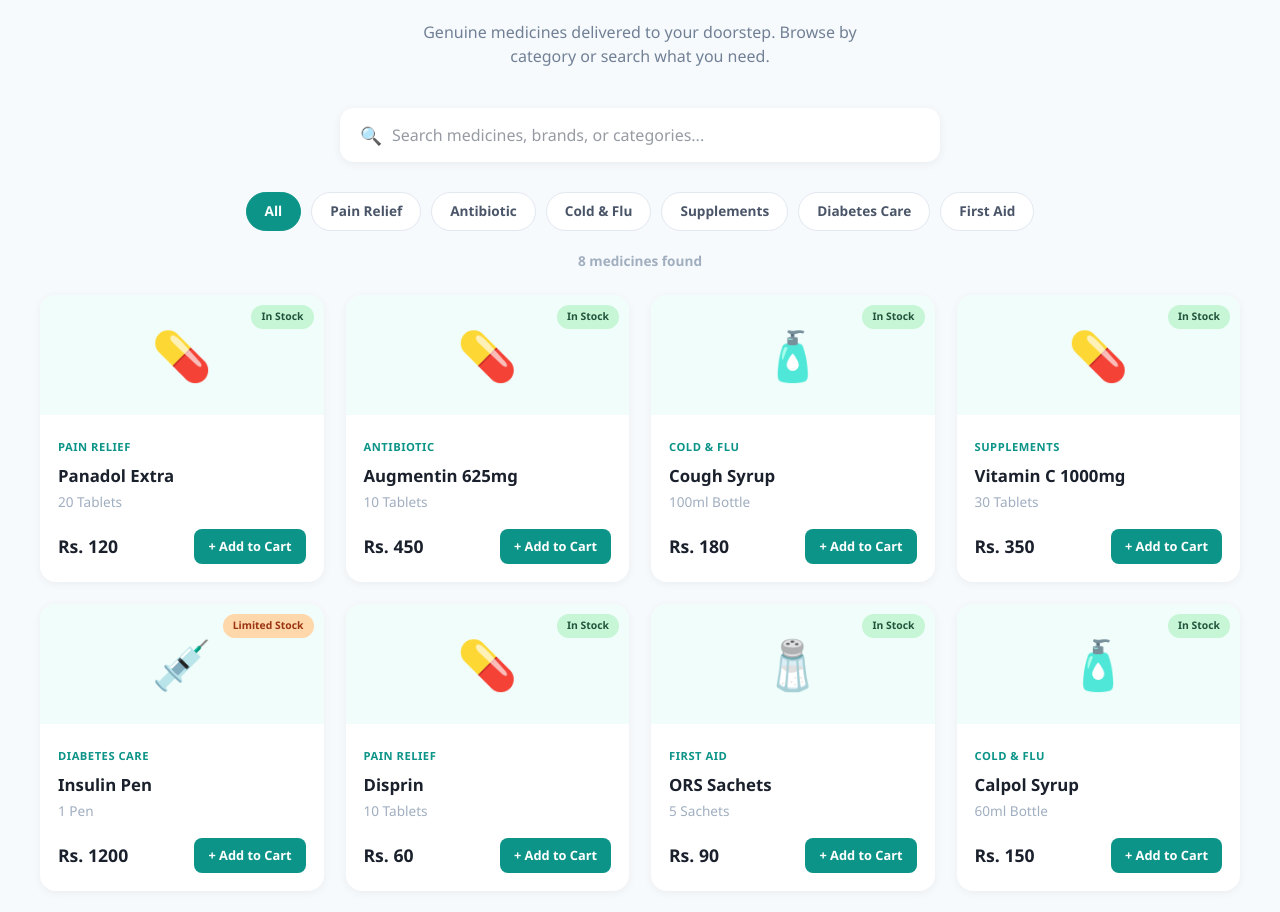
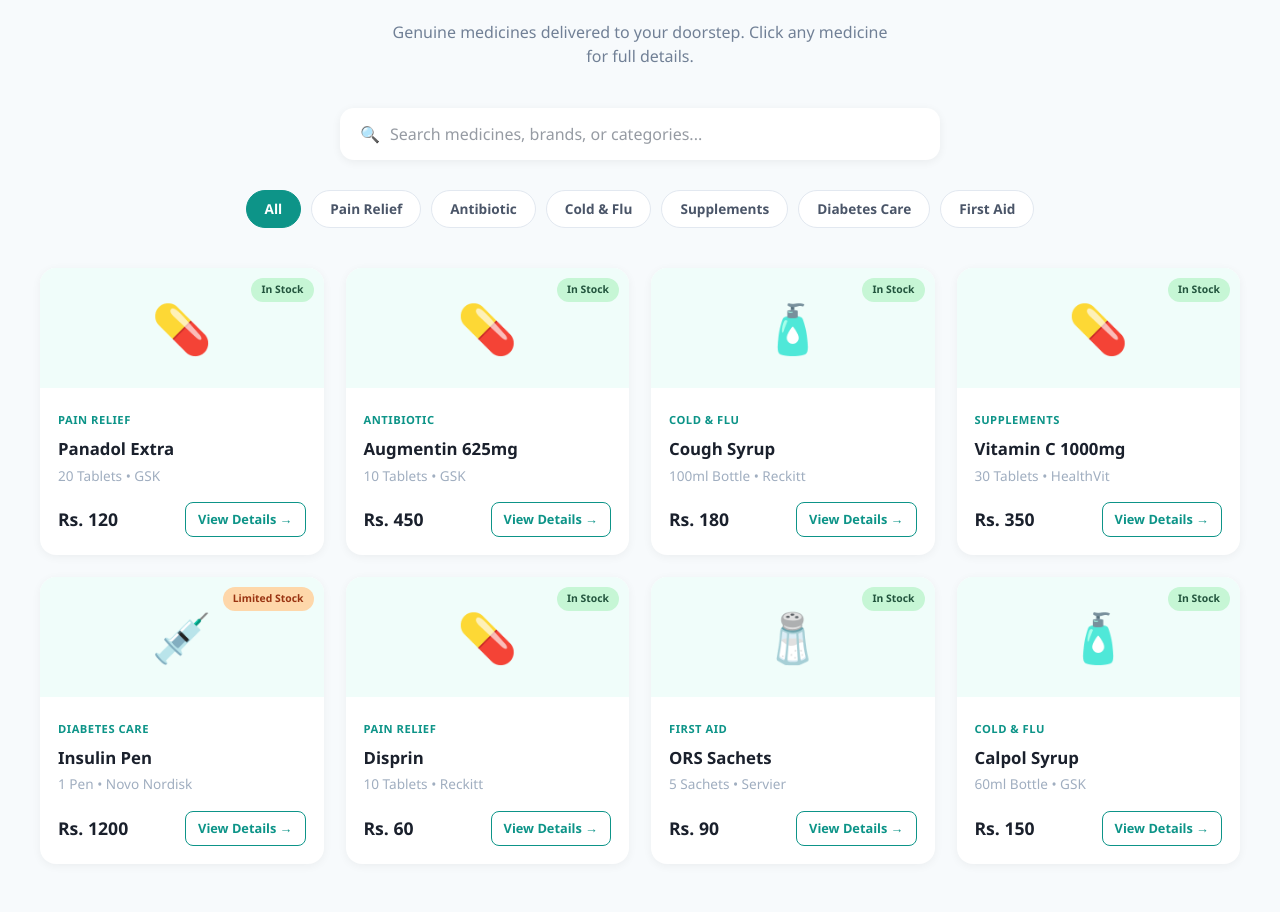
Before and after one commit to 1234704/AI-Powered-Healthcare-Website, a React (Vite) app: page / in a window 1280 px wide. Shown: the part 1030-1942 px from the top of the page. Built offline with nearby package versions, Linux system fonts and the light colour scheme.

Commit message:
Ahmed: Day 4 - Medicine details complete

```diff
--- a/src/components/MedicineStore.jsx
+++ b/src/components/MedicineStore.jsx
@@ -1,34 +1,132 @@
 import { useState } from "react";
 
 const medicines = [
-  { id: 1, name: "Panadol Extra", category: "Pain Relief", price: 120, unit: "20 Tablets", icon: "💊", stock: "In Stock" },
-  { id: 2, name: "Augmentin 625mg", category: "Antibiotic", price: 450, unit: "10 Tablets", icon: "💊", stock: "In Stock" },
-  { id: 3, name: "Cough Syrup", category: "Cold & Flu", price: 180, unit: "100ml Bottle", icon: "🧴", stock: "In Stock" },
-  { id: 4, name: "Vitamin C 1000mg", category: "Supplements", price: 350, unit: "30 Tablets", icon: "💊", stock: "In Stock" },
-  { id: 5, name: "Insulin Pen", category: "Diabetes Care", price: 1200, unit: "1 Pen", icon: "💉", stock: "Limited Stock" },
-  { id: 6, name: "Disprin", category: "Pain Relief", price: 60, unit: "10 Tablets", icon: "💊", stock: "In Stock" },
-  { id: 7, name: "ORS Sachets", category: "First Aid", price: 90, unit: "5 Sachets", icon: "🧂", stock: "In Stock" },
-  { id: 8, name: "Calpol Syrup", category: "Cold & Flu", price: 150, unit: "60ml Bottle", icon: "🧴", stock: "In Stock" },
+  {
+    id: 1,
+    name: "Panadol Extra",
+    category: "Pain Relief",
+    price: 120,
+    unit: "20 Tablets",
+    icon: "💊",
+    stock: "In Stock",
+    brand: "GSK",
+    dosage: "1-2 tablets every 4-6 hours. Max 8 tablets in 24 hours.",
+    description: "Panadol Extra provides fast and effective relief from headaches, toothaches, backaches, and fever. Contains paracetamol 500mg + caffeine 65mg for enhanced pain relief.",
+    sideEffects: "Nausea, allergic reactions (rare). Do not exceed recommended dose.",
+    prescription: "Not Required",
+  },
+  {
+    id: 2,
+    name: "Augmentin 625mg",
+    category: "Antibiotic",
+    price: 450,
+    unit: "10 Tablets",
+    icon: "💊",
+    stock: "In Stock",
+    brand: "GSK",
+    dosage: "1 tablet twice daily with meals for 5-7 days.",
+    description: "Augmentin is a broad-spectrum antibiotic used to treat bacterial infections including respiratory tract infections, skin infections, and urinary tract infections.",
+    sideEffects: "Diarrhea, nausea, skin rash. Avoid if allergic to penicillin.",
+    prescription: "Required",
+  },
+  {
+    id: 3,
+    name: "Cough Syrup",
+    category: "Cold & Flu",
+    price: 180,
+    unit: "100ml Bottle",
+    icon: "🧴",
+    stock: "In Stock",
+    brand: "Reckitt",
+    dosage: "10ml three times daily. Shake well before use.",
+    description: "Effective relief from dry and productive cough. Contains dextromethorphan and guaifenesin for dual-action cough suppression and mucus thinning.",
+    sideEffects: "Drowsiness, dizziness. Avoid driving after use.",
+    prescription: "Not Required",
+  },
+  {
+    id: 4,
+    name: "Vitamin C 1000mg",
+    category: "Supplements",
+    price: 350,
+    unit: "30 Tablets",
+    icon: "💊",
+    stock: "In Stock",
+    brand: "HealthVit",
+    dosage: "1 tablet daily with water after meals.",
+    description: "High-dose Vitamin C supplement to boost immunity, promote skin health, and provide antioxidant protection. Effervescent formula for better absorption.",
+    sideEffects: "Stomach upset if taken on empty stomach. Generally very safe.",
+    prescription: "Not Required",
+  },
+  {
+    id: 5,
+    name: "Insulin Pen",
+    category: "Diabetes Care",
+    price: 1200,
+    unit: "1 Pen",
+    icon: "💉",
+    stock: "Limited Stock",
+    brand: "Novo Nordisk",
+    dosage: "As prescribed by your doctor. Do not self-administer without guidance.",
+    description: "Pre-filled insulin pen for convenient and accurate insulin delivery. Suitable for Type 1 and Type 2 diabetes patients. Requires prescription.",
+    sideEffects: "Hypoglycemia, injection site reactions. Monitor blood sugar regularly.",
+    prescription: "Required",
+  },
+  {
+    id: 6,
+    name: "Disprin",
+    category: "Pain Relief",
+    price: 60,
+    unit: "10 Tablets",
+    icon: "💊",
+    stock: "In Stock",
+    brand: "Reckitt",
+    dosage: "1-2 tablets dissolved in water every 4-6 hours.",
+    description: "Aspirin-based effervescent tablet for fast pain relief, fever reduction, and mild anti-inflammatory action. Dissolves quickly for rapid absorption.",
+    sideEffects: "Stomach irritation, not recommended for children under 12.",
+    prescription: "Not Required",
+  },
+  {
+    id: 7,
+    name: "ORS Sachets",
+    category: "First Aid",
+    price: 90,
+    unit: "5 Sachets",
+    icon: "🧂",
+    stock: "In Stock",
+    brand: "Servier",
+    dosage: "Dissolve 1 sachet in 1 litre of clean water. Drink as needed.",
+    description: "Oral Rehydration Salts for rapid rehydration during diarrhea, vomiting, or dehydration. WHO formula with essential electrolytes and glucose.",
+    sideEffects: "None when used as directed. Safe for all ages.",
+    prescription: "Not Required",
+  },
+  {
+    id: 8,
+    name: "Calpol Syrup",
+    category: "Cold & Flu",
+    price: 150,
+    unit: "60ml Bottle",
+    icon: "🧴",
+    stock: "In Stock",
+    brand: "GSK",
+    dosage: "Children 6-12 years: 10ml every 4-6 hours. Max 4 doses in 24 hours.",
+    description: "Paracetamol-based syrup specially formulated for children. Provides gentle fever and pain relief with a pleasant strawberry flavour.",
+    sideEffects: "Rare allergic reactions. Do not exceed recommended dose.",
+    prescription: "Not Required",
+  },
 ];
 
 const categories = ["All", "Pain Relief", "Antibiotic", "Cold & Flu", "Supplements", "Diabetes Care", "First Aid"];
 
 export default function MedicineStore() {
   const [activeCategory, setActiveCategory] = useState("All");
-  const [searchQuery, setSearchQuery] = useState("");
-  const [hoveredId, setHoveredId] = useState(null);
+  const [search, setSearch] = useState("");
+  const [selectedMedicine, setSelectedMedicine] = useState(null);
 
-  // Day 2: Search — matches medicine name or category as the user types
-  // Day 3: Categories — filters by the active category pill
-  // Combined: both filters apply together
   const filteredMedicines = medicines.filter((m) => {
-    const matchesCategory = activeCategory === "All" || m.category === activeCategory;
-    const query = searchQuery.trim().toLowerCase();
-    const matchesSearch =
-      query === "" ||
-      m.name.toLowerCase().includes(query) ||
-      m.category.toLowerCase().includes(query);
-    return matchesCategory && matchesSearch;
+    const matchCategory = activeCategory === "All" || m.category === activeCategory;
+    const matchSearch = m.name.toLowerCase().includes(search.toLowerCase()) ||
+      m.category.toLowerCase().includes(search.toLowerCase());
+    return matchCategory && matchSearch;
   });
 
   return (
@@ -41,32 +139,26 @@
           <span style={styles.badge}>💊 Medicine Store</span>
           <h2 style={styles.title}>Order Medicines Online</h2>
           <p style={styles.subtitle}>
-            Genuine medicines delivered to your doorstep. Browse by category or search what you need.
+            Genuine medicines delivered to your doorstep. Click any medicine for full details.
           </p>
         </div>
 
-        {/* Search bar */}
+        {/* Search */}
         <div style={styles.searchBar}>
-          <span style={styles.searchIcon}>🔍</span>
+          <span>🔍</span>
           <input
             type="text"
             placeholder="Search medicines, brands, or categories..."
+            value={search}
+            onChange={(e) => setSearch(e.target.value)}
             style={styles.searchInput}
-            value={searchQuery}
-            onChange={(e) => setSearchQuery(e.target.value)}
           />
-          {searchQuery && (
-            <button
-              style={styles.clearBtn}
-              onClick={() => setSearchQuery("")}
-              aria-label="Clear search"
-            >
-              ✕
-            </button>
+          {search && (
+            <button onClick={() => setSearch("")} style={styles.clearBtn}>✕</button>
           )}
         </div>
 
-        {/* Category filters */}
+        {/* Categories */}
         <div style={styles.categoryRow}>
           {categories.map((cat) => (
             <button
@@ -82,42 +174,29 @@
           ))}
         </div>
 
-        {/* Result count */}
-        <p style={styles.resultCount}>
-          {filteredMedicines.length} medicine{filteredMedicines.length === 1 ? "" : "s"} found
-        </p>
-
-        {/* Medicine Grid */}
+        {/* Grid */}
         <div style={styles.grid}>
           {filteredMedicines.map((med) => (
             <div
               key={med.id}
               className="medicine-card"
               style={styles.card}
-              onMouseEnter={() => setHoveredId(med.id)}
-              onMouseLeave={() => setHoveredId(null)}
+              onClick={() => setSelectedMedicine(med)}
             >
               <div style={styles.cardImageWrap}>
                 <span style={styles.cardIcon}>{med.icon}</span>
-                <span
-                  style={{
-                    ...styles.stockBadge,
-                    ...(med.stock === "Limited Stock" ? styles.stockLimited : {}),
-                  }}
-                >
+                <span style={{ ...styles.stockBadge, ...(med.stock === "Limited Stock" ? styles.stockLimited : {}) }}>
                   {med.stock}
                 </span>
               </div>
-
               <div style={styles.cardBody}>
                 <span style={styles.cardCategory}>{med.category}</span>
                 <h3 style={styles.cardName}>{med.name}</h3>
-                <p style={styles.cardUnit}>{med.unit}</p>
-
+                <p style={styles.cardUnit}>{med.unit} • {med.brand}</p>
                 <div style={styles.cardFooter}>
                   <span style={styles.cardPrice}>Rs. {med.price}</span>
-                  <button style={styles.addBtn}>
-                    + Add to Cart
+                  <button style={styles.detailBtn} onClick={(e) => { e.stopPropagation(); setSelectedMedicine(med); }}>
+                    View Details →
                   </button>
                 </div>
               </div>
@@ -126,203 +205,117 @@
         </div>
 
         {filteredMedicines.length === 0 && (
-          <p style={styles.emptyText}>
-            No medicines found{searchQuery ? ` for "${searchQuery}"` : ""}{activeCategory !== "All" ? ` in ${activeCategory}` : ""}.
-          </p>
+          <p style={styles.emptyText}>No medicines found. Try a different search or category.</p>
         )}
       </div>
+
+      {/* Medicine Detail Modal */}
+      {selectedMedicine && (
+        <div style={styles.modalOverlay} onClick={() => setSelectedMedicine(null)}>
+          <div style={styles.modal} onClick={(e) => e.stopPropagation()}>
+            <button style={styles.closeBtn} onClick={() => setSelectedMedicine(null)}>✕</button>
+
+            <div style={styles.modalTop}>
+              <div style={styles.modalIconWrap}>
+                <span style={styles.modalIcon}>{selectedMedicine.icon}</span>
+              </div>
+              <div>
+                <span style={styles.modalCategory}>{selectedMedicine.category}</span>
+                <h2 style={styles.modalName}>{selectedMedicine.name}</h2>
+                <p style={styles.modalBrand}>by {selectedMedicine.brand} • {selectedMedicine.unit}</p>
+                <div style={styles.modalBadgeRow}>
+                  <span style={styles.modalStock}>{selectedMedicine.stock}</span>
+                  <span style={{
+                    ...styles.prescriptionBadge,
+                    ...(selectedMedicine.prescription === "Required" ? styles.prescriptionRequired : {})
+                  }}>
+                    {selectedMedicine.prescription === "Required" ? "🔒 Prescription Required" : "✅ No Prescription"}
+                  </span>
+                </div>
+              </div>
+            </div>
+
+            <div style={styles.modalDivider} />
+
+            <div style={styles.modalSection}>
+              <h4 style={styles.modalSectionTitle}>📋 Description</h4>
+              <p style={styles.modalText}>{selectedMedicine.description}</p>
+            </div>
+
+            <div style={styles.modalSection}>
+              <h4 style={styles.modalSectionTitle}>💡 Dosage Instructions</h4>
+              <p style={styles.modalText}>{selectedMedicine.dosage}</p>
+            </div>
+
+            <div style={styles.modalSection}>
+              <h4 style={styles.modalSectionTitle}>⚠️ Side Effects</h4>
+              <p style={styles.modalText}>{selectedMedicine.sideEffects}</p>
+            </div>
+
+            <div style={styles.modalFooter}>
+              <div>
+                <p style={styles.modalPriceLabel}>Price</p>
+                <p style={styles.modalPrice}>Rs. {selectedMedicine.price}</p>
+              </div>
+              <button style={styles.addCartBtn}>🛒 Add to Cart</button>
+            </div>
+          </div>
+        </div>
+      )}
     </section>
   );
 }
 
 const styles = {
-  section: {
-    background: "#F7FAFC",
-    padding: "80px 20px",
-    fontFamily: "'Segoe UI', sans-serif",
-  },
-  container: {
-    maxWidth: "1200px",
-    margin: "0 auto",
-  },
-  header: {
-    textAlign: "center",
-    marginBottom: "40px",
-  },
-  badge: {
-    display: "inline-block",
-    background: "#E6FFFA",
-    color: "#0D9488",
-    fontSize: "0.8rem",
-    fontWeight: "700",
-    padding: "6px 16px",
-    borderRadius: "100px",
-    marginBottom: "16px",
-  },
-  title: {
-    fontSize: "2.2rem",
-    fontWeight: "800",
-    color: "#1A202C",
-    marginBottom: "10px",
-  },
-  subtitle: {
-    color: "#718096",
-    fontSize: "1rem",
-    maxWidth: "500px",
-    margin: "0 auto",
-  },
-  searchBar: {
-    display: "flex",
-    alignItems: "center",
-    background: "white",
-    borderRadius: "14px",
-    padding: "14px 20px",
-    boxShadow: "0 2px 10px rgba(0,0,0,0.06)",
-    maxWidth: "600px",
-    margin: "0 auto 30px",
-    gap: "10px",
-  },
-  searchIcon: {
-    fontSize: "1.1rem",
-  },
-  searchInput: {
-    border: "none",
-    outline: "none",
-    flex: 1,
-    fontSize: "1rem",
-    color: "#2D3748",
-  },
-  clearBtn: {
-    border: "none",
-    background: "#EDF2F7",
-    color: "#4A5568",
-    width: "24px",
-    height: "24px",
-    borderRadius: "50%",
-    cursor: "pointer",
-    fontSize: "0.75rem",
-    display: "flex",
-    alignItems: "center",
-    justifyContent: "center",
-    flexShrink: 0,
-  },
-  categoryRow: {
-    display: "flex",
-    gap: "10px",
-    flexWrap: "wrap",
-    justifyContent: "center",
-    marginBottom: "20px",
-  },
-  categoryBtn: {
-    background: "white",
-    border: "1px solid #E2E8F0",
-    borderRadius: "100px",
-    padding: "8px 18px",
-    fontSize: "0.85rem",
-    fontWeight: "600",
-    color: "#4A5568",
-    cursor: "pointer",
-    transition: "all 0.25s",
-  },
-  categoryBtnActive: {
-    background: "#0D9488",
-    borderColor: "#0D9488",
-    color: "white",
-  },
-  resultCount: {
-    textAlign: "center",
-    color: "#A0AEC0",
-    fontSize: "0.85rem",
-    fontWeight: "600",
-    marginBottom: "24px",
-  },
-  grid: {
-    display: "grid",
-    gridTemplateColumns: "repeat(auto-fill, minmax(240px, 1fr))",
-    gap: "22px",
-  },
-  card: {
-    background: "white",
-    borderRadius: "16px",
-    overflow: "hidden",
-    boxShadow: "0 2px 10px rgba(0,0,0,0.05)",
-    transition: "transform 0.25s, box-shadow 0.25s",
-    cursor: "default",
-  },
-  cardImageWrap: {
-    background: "#F0FDFA",
-    height: "120px",
-    display: "flex",
-    alignItems: "center",
-    justifyContent: "center",
-    position: "relative",
-  },
-  cardIcon: {
-    fontSize: "3rem",
-  },
-  stockBadge: {
-    position: "absolute",
-    top: "10px",
-    right: "10px",
-    background: "#C6F6D5",
-    color: "#22543D",
-    fontSize: "0.65rem",
-    fontWeight: "700",
-    padding: "4px 10px",
-    borderRadius: "100px",
-  },
-  stockLimited: {
-    background: "#FED7AA",
-    color: "#9A3412",
-  },
-  cardBody: {
-    padding: "18px",
-  },
-  cardCategory: {
-    fontSize: "0.7rem",
-    color: "#0D9488",
-    fontWeight: "700",
-    textTransform: "uppercase",
-    letterSpacing: "0.5px",
-  },
-  cardName: {
-    fontSize: "1.05rem",
-    fontWeight: "700",
-    color: "#1A202C",
-    margin: "6px 0 4px",
-  },
-  cardUnit: {
-    fontSize: "0.85rem",
-    color: "#A0AEC0",
-    marginBottom: "16px",
-  },
-  cardFooter: {
-    display: "flex",
-    alignItems: "center",
-    justifyContent: "space-between",
-  },
-  cardPrice: {
-    fontSize: "1.1rem",
-    fontWeight: "800",
-    color: "#1A202C",
-  },
-  addBtn: {
-    background: "#0D9488",
-    color: "white",
-    border: "none",
-    borderRadius: "8px",
-    padding: "8px 14px",
-    fontSize: "0.8rem",
-    fontWeight: "700",
-    cursor: "pointer",
-    transition: "background 0.25s",
-  },
-  emptyText: {
-    textAlign: "center",
-    color: "#A0AEC0",
-    marginTop: "40px",
-    fontSize: "1rem",
-  },
+  section: { background: "#F7FAFC", padding: "80px 20px", fontFamily: "'Segoe UI', sans-serif" },
+  container: { maxWidth: "1200px", margin: "0 auto" },
+  header: { textAlign: "center", marginBottom: "40px" },
+  badge: { display: "inline-block", background: "#E6FFFA", color: "#0D9488", fontSize: "0.8rem", fontWeight: "700", padding: "6px 16px", borderRadius: "100px", marginBottom: "16px" },
+  title: { fontSize: "2.2rem", fontWeight: "800", color: "#1A202C", marginBottom: "10px" },
+  subtitle: { color: "#718096", fontSize: "1rem", maxWidth: "500px", margin: "0 auto" },
+  searchBar: { display: "flex", alignItems: "center", background: "white", borderRadius: "14px", padding: "14px 20px", boxShadow: "0 2px 10px rgba(0,0,0,0.06)", maxWidth: "600px", margin: "0 auto 30px", gap: "10px" },
+  searchInput: { border: "none", outline: "none", flex: 1, fontSize: "1rem", color: "#2D3748" },
+  clearBtn: { background: "none", border: "none", cursor: "pointer", color: "#A0AEC0", fontSize: "1rem" },
+  categoryRow: { display: "flex", gap: "10px", flexWrap: "wrap", justifyContent: "center", marginBottom: "40px" },
+  categoryBtn: { background: "white", border: "1px solid #E2E8F0", borderRadius: "100px", padding: "8px 18px", fontSize: "0.85rem", fontWeight: "600", color: "#4A5568", cursor: "pointer", transition: "all 0.25s" },
+  categoryBtnActive: { background: "#0D9488", borderColor: "#0D9488", color: "white" },
+  grid: { display: "grid", gridTemplateColumns: "repeat(auto-fill, minmax(240px, 1fr))", gap: "22px" },
+  card: { background: "white", borderRadius: "16px", overflow: "hidden", boxShadow: "0 2px 10px rgba(0,0,0,0.05)", transition: "transform 0.25s, box-shadow 0.25s", cursor: "pointer" },
+  cardImageWrap: { background: "#F0FDFA", height: "120px", display: "flex", alignItems: "center", justifyContent: "center", position: "relative" },
+  cardIcon: { fontSize: "3rem" },
+  stockBadge: { position: "absolute", top: "10px", right: "10px", background: "#C6F6D5", color: "#22543D", fontSize: "0.65rem", fontWeight: "700", padding: "4px 10px", borderRadius: "100px" },
+  stockLimited: { background: "#FED7AA", color: "#9A3412" },
+  cardBody: { padding: "18px" },
+  cardCategory: { fontSize: "0.7rem", color: "#0D9488", fontWeight: "700", textTransform: "uppercase", letterSpacing: "0.5px" },
+  cardName: { fontSize: "1.05rem", fontWeight: "700", color: "#1A202C", margin: "6px 0 4px" },
+  cardUnit: { fontSize: "0.85rem", color: "#A0AEC0", marginBottom: "16px" },
+  cardFooter: { display: "flex", alignItems: "center", justifyContent: "space-between" },
+  cardPrice: { fontSize: "1.1rem", fontWeight: "800", color: "#1A202C" },
+  detailBtn: { background: "transparent", border: "1px solid #0D9488", color: "#0D9488", borderRadius: "8px", padding: "7px 12px", fontSize: "0.8rem", fontWeight: "700", cursor: "pointer", transition: "all 0.2s" },
+  emptyText: { textAlign: "center", color: "#A0AEC0", marginTop: "40px", fontSize: "1rem" },
+
+  // Modal
+  modalOverlay: { position: "fixed", inset: 0, background: "rgba(0,0,0,0.5)", zIndex: 1000, display: "flex", alignItems: "center", justifyContent: "center", padding: "20px" },
+  modal: { background: "white", borderRadius: "24px", padding: "36px", maxWidth: "560px", width: "100%", position: "relative", maxHeight: "90vh", overflowY: "auto" },
+  closeBtn: { position: "absolute", top: "16px", right: "16px", background: "#F7FAFC", border: "none", borderRadius: "50%", width: "36px", height: "36px", cursor: "pointer", fontSize: "1rem", color: "#4A5568" },
+  modalTop: { display: "flex", gap: "20px", alignItems: "flex-start", marginBottom: "24px" },
+  modalIconWrap: { background: "#F0FDFA", borderRadius: "16px", width: "80px", height: "80px", display: "flex", alignItems: "center", justifyContent: "center", flexShrink: 0 },
+  modalIcon: { fontSize: "2.5rem" },
+  modalCategory: { fontSize: "0.7rem", color: "#0D9488", fontWeight: "700", textTransform: "uppercase", letterSpacing: "1px" },
+  modalName: { fontSize: "1.5rem", fontWeight: "800", color: "#1A202C", margin: "4px 0 6px" },
+  modalBrand: { fontSize: "0.85rem", color: "#A0AEC0", marginBottom: "10px" },
+  modalBadgeRow: { display: "flex", gap: "8px", flexWrap: "wrap" },
+  modalStock: { background: "#C6F6D5", color: "#22543D", fontSize: "0.7rem", fontWeight: "700", padding: "4px 10px", borderRadius: "100px" },
+  prescriptionBadge: { background: "#E6FFFA", color: "#0D9488", fontSize: "0.7rem", fontWeight: "700", padding: "4px 10px", borderRadius: "100px" },
+  prescriptionRequired: { background: "#FFF5F5", color: "#C53030" },
+  modalDivider: { height: "1px", background: "#EDF2F7", margin: "0 0 20px" },
+  modalSection: { marginBottom: "20px" },
+  modalSectionTitle: { fontSize: "0.9rem", fontWeight: "700", color: "#2D3748", marginBottom: "8px" },
+  modalText: { fontSize: "0.9rem", color: "#718096", lineHeight: "1.7" },
+  modalFooter: { display: "flex", alignItems: "center", justifyContent: "space-between", marginTop: "24px", paddingTop: "20px", borderTop: "1px solid #EDF2F7" },
+  modalPriceLabel: { fontSize: "0.75rem", color: "#A0AEC0", fontWeight: "600" },
+  modalPrice: { fontSize: "1.6rem", fontWeight: "800", color: "#1A202C" },
+  addCartBtn: { background: "#0D9488", color: "white", border: "none", borderRadius: "12px", padding: "14px 28px", fontSize: "0.95rem", fontWeight: "700", cursor: "pointer" },
 };
 
 const css = `
@@ -330,9 +323,6 @@
     transform: translateY(-6px);
     box-shadow: 0 12px 28px rgba(0,0,0,0.1) !important;
   }
-  .medicine-card button:hover {
-    background: #0B7A6F !important;
-  }
   @media (max-width: 480px) {
     .medicine-card { font-size: 0.95rem; }
   }
```
